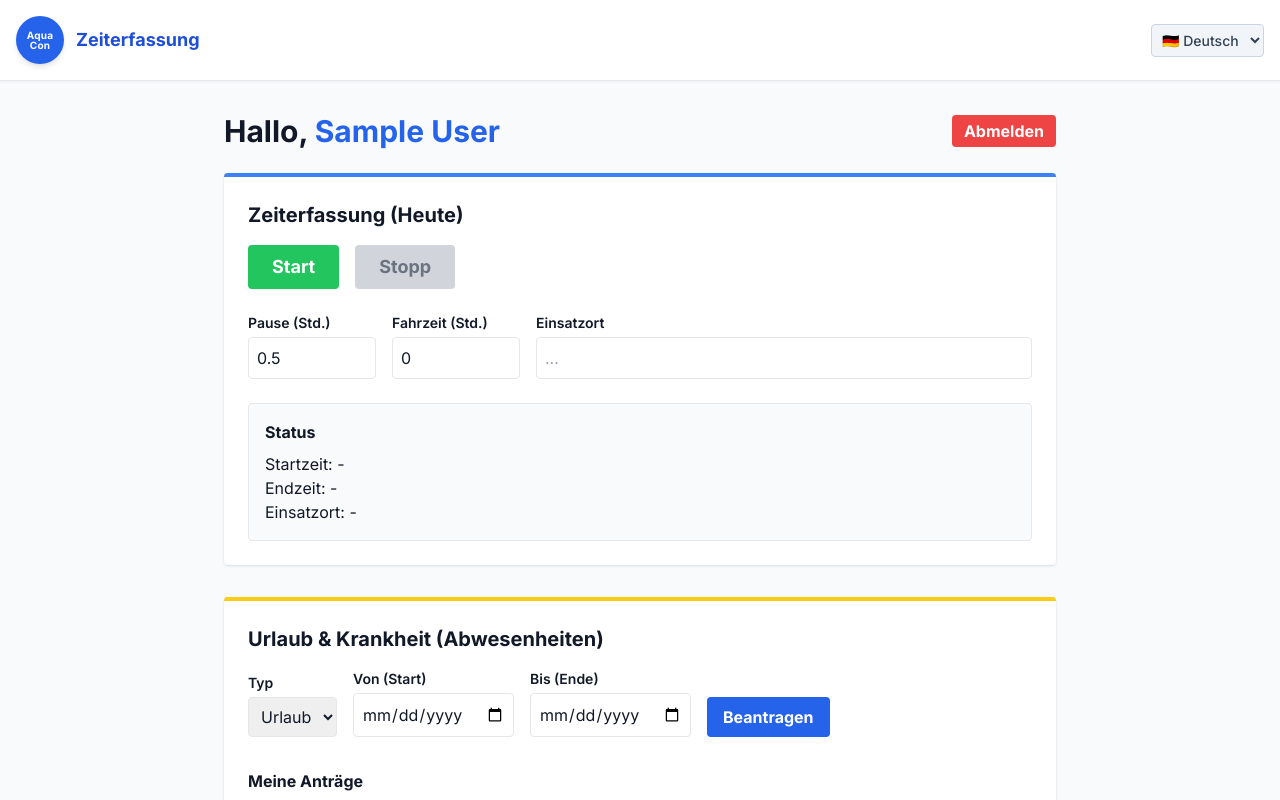
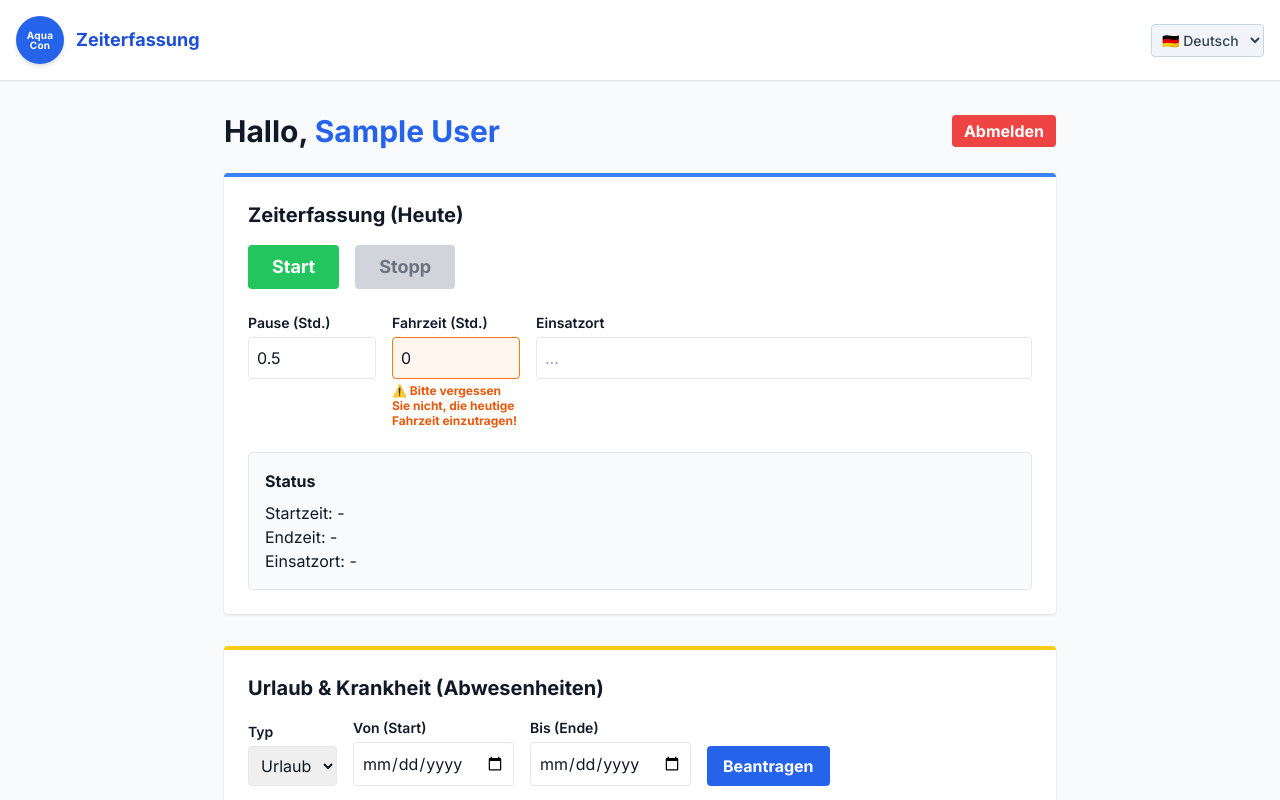
Before and after one commit to teamtrack1019/AquaCon-Zeiterfassung, a Next.js app: page /dashboard in a window 1280 px wide. Shown: the top 800 px of the page. Built offline with nearby package versions, Linux system fonts and the light colour scheme; no server answers; the database is empty; sample sign-in values are in the browser's storage.

Commit message:
Add Fahrzeit reminder for Mondays, Thursdays, and Fridays

```diff
--- a/src/app/dashboard/page.tsx
+++ b/src/app/dashboard/page.tsx
@@ -103,8 +103,21 @@ export default function Dashboard() {
     }
   };
 
+  const isReminderDay = [1, 4, 5].includes(new Date().getDay());
+
+  const checkFahrzeitReminder = (travelVal: string) => {
+    if (isReminderDay) {
+      const val = parseFloat(travelVal);
+      if (isNaN(val) || val === 0) {
+        return confirm(t('fahrzeitConfirm'));
+      }
+    }
+    return true;
+  };
+
   const handleSaveInputs = async () => {
     if (!entry) return;
+    if (!checkFahrzeitReminder(travel)) return;
     try {
       const res = await fetch('/api/time', {
         method: 'POST',
@@ -125,6 +138,7 @@ export default function Dashboard() {
   };
 
   const handleAction = async (action: 'start' | 'stop') => {
+    if (action === 'stop' && !checkFahrzeitReminder(travel)) return;
     try {
       const res = await fetch('/api/time', {
         method: 'POST',
@@ -159,6 +173,7 @@ export default function Dashboard() {
   };
 
   const handleUpdate = async () => {
+    if (!checkFahrzeitReminder(editTravel)) return;
     try {
       const res = await fetch('/api/time', {
         method: 'POST',
@@ -289,15 +304,20 @@ export default function Dashboard() {
                     className="border p-2 rounded w-32"
                   />
                 </div>
-                <div>
+                                <div>
                   <label className="block text-sm font-semibold mb-1">{t('travel')}</label>
                   <input
                     type="number"
                     value={travel}
                     onChange={e => setTravel(e.target.value)}
                     step="0.5"
-                    className="border p-2 rounded w-32"
+                    className={`border p-2 rounded w-32 ${isReminderDay ? 'border-orange-500 bg-orange-50' : ''}`}
                   />
+                  {isReminderDay && (
+                    <p className="text-orange-600 text-xs font-bold mt-1 w-32 leading-tight">
+                      {t('fahrzeitReminder')}
+                    </p>
+                  )}
                 </div>
                 <div className="flex-1 min-w-[200px]">
                   <label className="block text-sm font-semibold mb-1">{t('location')}</label>
--- a/src/i18n/dictionaries.ts
+++ b/src/i18n/dictionaries.ts
@@ -72,7 +72,9 @@ export const dictionaries = {
     decline: "Ablehnen",
     change: "Ändern",
     times: "Zeiten",
-    selectWorker: "Wählen Sie einen Mitarbeiter aus der Liste links, um dessen Zeiten zu sehen."
+    selectWorker: "Wählen Sie einen Mitarbeiter aus der Liste links, um dessen Zeiten zu sehen.",
+    fahrzeitReminder: "⚠️ Bitte vergessen Sie nicht, die heutige Fahrzeit einzutragen!",
+    fahrzeitConfirm: "Sie haben keine Fahrzeit (0 Std.) eingetragen. Möchten Sie trotzdem speichern?"
   },
   ru: {
     login: "Войти",
@@ -147,7 +149,9 @@ export const dictionaries = {
     decline: "Отклонить",
     change: "Изменить",
     times: "Время",
-    selectWorker: "Выберите сотрудника из списка слева, чтобы увидеть его время."
+    selectWorker: "Выберите сотрудника из списка слева, чтобы увидеть его время.",
+    fahrzeitReminder: "⚠️ Пожалуйста, не забудьте указать сегодняшнее время в пути!",
+    fahrzeitConfirm: "Вы не указали время в пути (0 часов). Вы все равно хотите сохранить?"
   }
 };
 export type Language = 'de' | 'ru';
```
